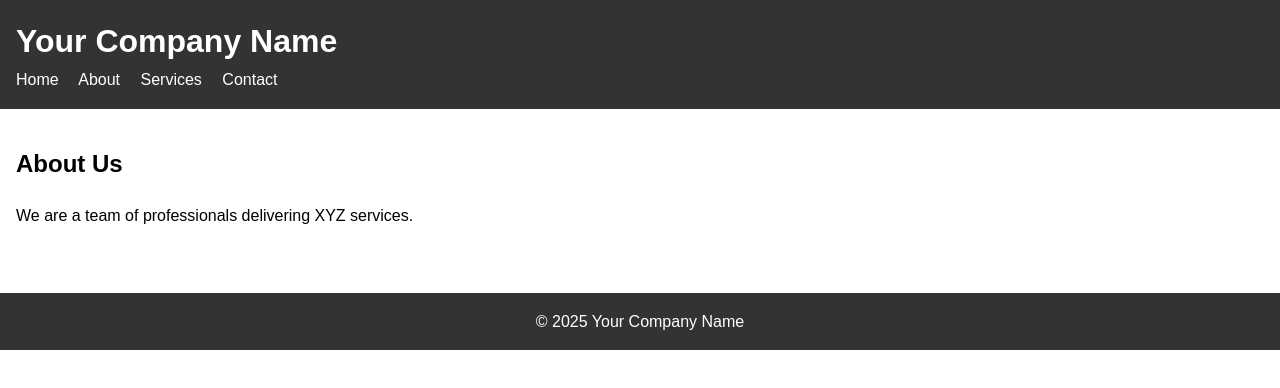
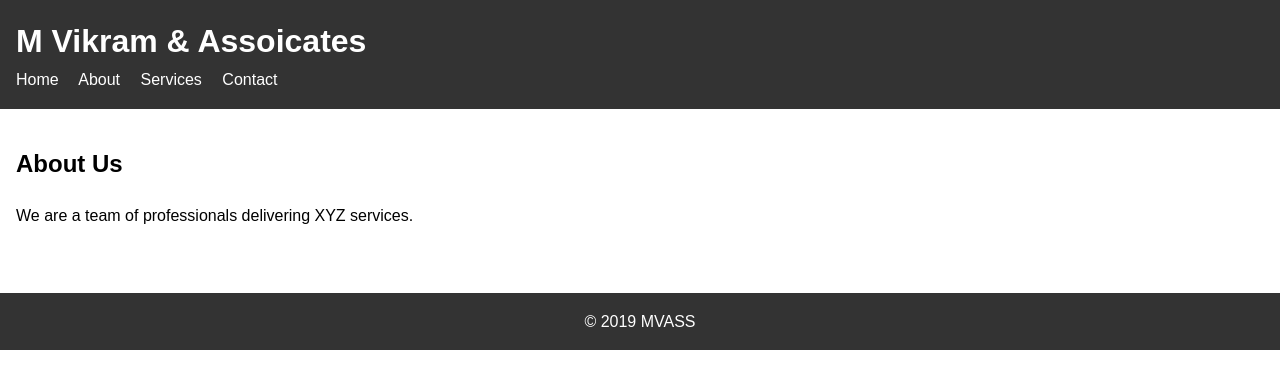
Before and after one commit to aicamvass-rgb/yourcompany, a plain HTML site: page about.html in a window 1280 px wide. Drawn offline with Linux system fonts and the light colour scheme.

Commit message:
Update about.html

```diff
--- a/about.html
+++ b/about.html
@@ -8,7 +8,7 @@
 </head>
 <body>
   <header>
-    <h1>Your Company Name</h1>
+    <h1>M Vikram & Assoicates</h1>
     <nav>
       <a href="index.html">Home</a>
       <a href="about.html">About</a>
@@ -22,6 +22,6 @@
     <p>We are a team of professionals delivering XYZ services.</p>
   </main>
 
-  <footer>&copy; 2025 Your Company Name</footer>
+  <footer>&copy; 2019 MVASS</footer>
 </body>
 </html>
```
